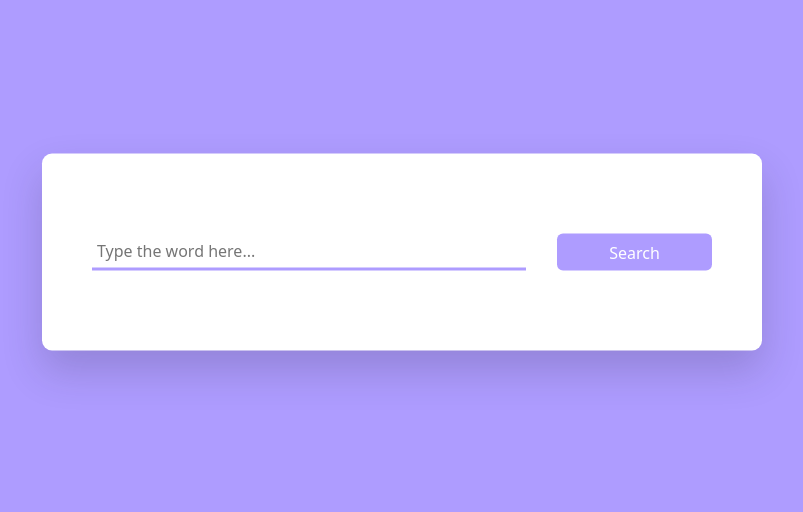
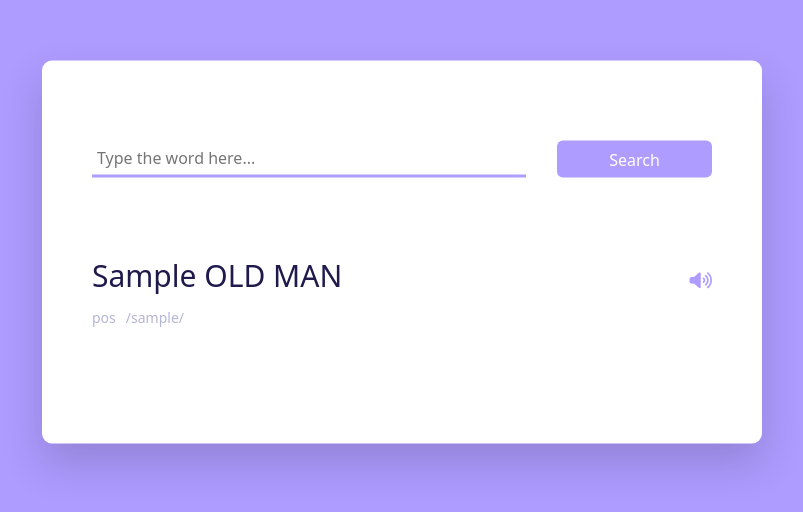
Before and after one commit to constructorlib/N-D, a React (Vite) app in the folder react/: page / in a window 1280 px wide. Shown: the part 148-660 px from the top of the page, without its empty margins (238-1041 px from the left). Built offline with nearby package versions, Linux system fonts and the light colour scheme.

Commit message:
this better work (although I stole it)

```diff
--- a/react/src/index.css
+++ b/react/src/index.css
@@ -55,3 +55,29 @@ body {
   border-radius: 6px;
   color: #ffffff;
 }
+.result {
+  position: relative;
+}
+.result h3 {
+  font-size: 30px;
+  color: #1f194c;
+}
+.result .sample {
+  display: flex;
+  justify-content: space-between;
+  margin-top: 80px;
+}
+.sample button {
+  background-color: transparent;
+  color: #ae9cff;
+  border: none;
+  outline: none;
+  font-size: 18px;
+}
+.result .details {
+  display: flex;
+  gap: 10px;
+  color: #b3b6d4;
+  margin: 5px 0 20px 0;
+  font-size: 14px;
+}
--- a/react/src/main.jsx
+++ b/react/src/main.jsx
@@ -5,6 +5,7 @@ import "./index.css";
 import "bootstrap/dist/css/bootstrap.min.css";
 import { BookDisplay } from "./bookDisplay";
 import BookSection from "./BookSection";
+import { faVolumeUp } from "@fortawesome/free-solid-svg-icons";
 // var invoke
 const url =
   "https://www.dictionaryapi.com/api/v3/references/collegiate/json/voluminous?key=your-api-key";
@@ -18,6 +19,18 @@ function RootComponent() {
           id="word-input"
         />
         <button id="search-btn ">Search</button>
+      </div>
+      <div className="result">
+        <div className="sample">
+          <h3>Sample OLD MAN</h3>
+          <button>
+            <i className="fas fa-volume-up"></i>
+          </button>
+        </div>
+        <div className="details">
+          <p>pos</p>
+          <p>/sample/</p>
+        </div>
       </div>
     </div>
   );
```
